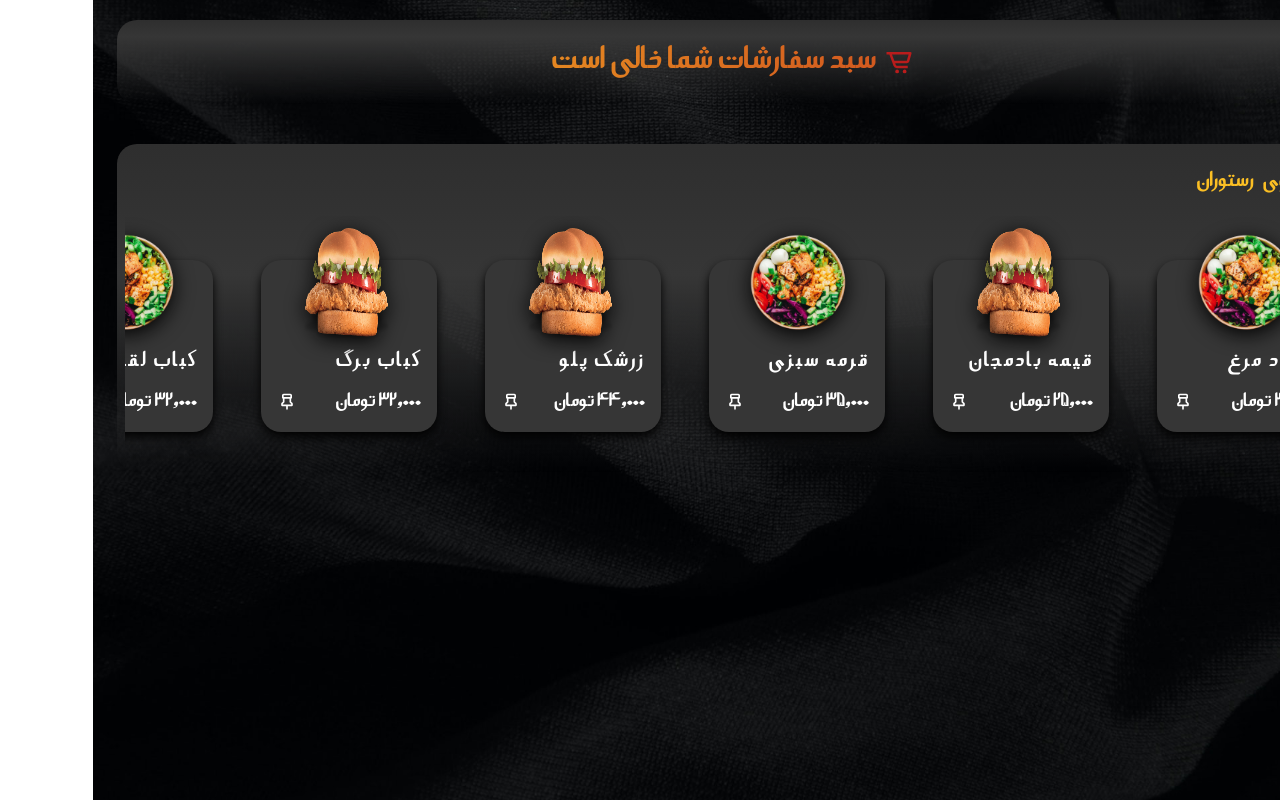
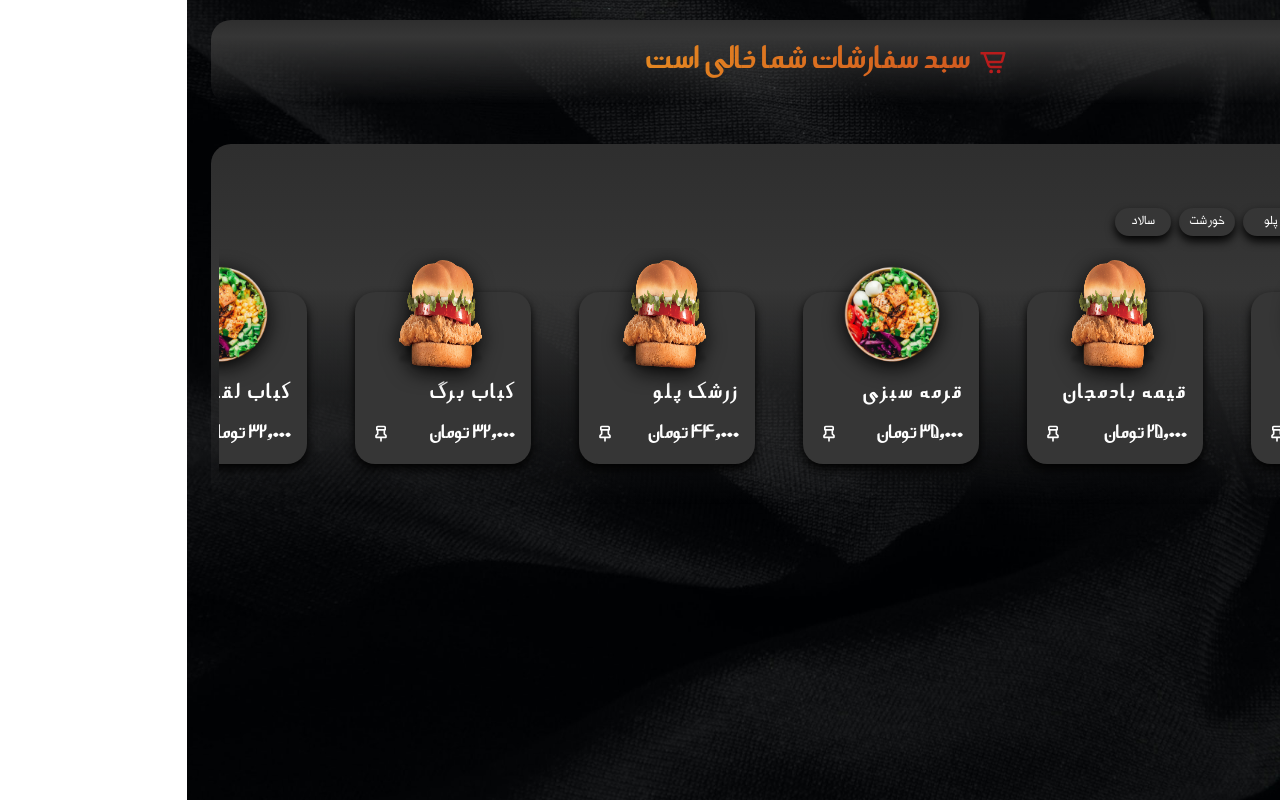
Before and after one commit to armin-bkh/restaurant-hamrah, a React (Create React App) app: page / in a window 1280 px wide. Built offline with nearby package versions, Linux system fonts and the light colour scheme.

Commit message:
filter component created

```diff
--- /dev/null
+++ b/src/Components/Filter/FIlter.jsx
@@ -0,0 +1,85 @@
+import { useState } from "react";
+import { useProductsAction } from "../Provider/ProductsProvider";
+import styles from "./Filter.module.scss";
+
+const Filter = () => {
+  const [filter, setFilter] = useState("");
+  const { filterProductsHandler } = useProductsAction();
+
+  const changeHandler = (e) => {
+    setFilter(e.target.value);
+    filterProductsHandler(e.target.value);
+  };
+
+  return (
+    <article className={`flex justify-start items-center`}>
+      <div
+        className={`shadow-md relative text-sm py-1 w-14 ml-2 rounded-full ${styles.inputContainer}`}
+      >
+        <input
+          id="all"
+          className={`hidden w-full h-full`}
+          type="radio"
+          checked={filter === "all" && true}
+          value="all"
+          onChange={changeHandler}
+        />
+        <label className={`flex justify-center items-center`} htmlFor="all">همه</label>
+      </div>
+      <div
+        className={`shadow-md relative text-sm py-1 w-14 ml-2 rounded-full ${styles.inputContainer}`}
+      >
+        <input
+          id="kebab"
+          className={`hidden w-full h-full`}
+          type="radio"
+          checked={filter === "kebab" && true}
+          value="kebab"
+          onChange={changeHandler}
+        />
+        <label className={`flex justify-center items-center`} htmlFor="kebab">کباب ها</label>
+      </div>
+      <div
+        className={`shadow-md relative text-sm py-1 w-14 ml-2 rounded-full ${styles.inputContainer}`}
+      >
+        <input
+          id="polo"
+          className={`hidden w-full h-full`}
+          type="radio"
+          checked={filter === "polo" && true}
+          value="polo"
+          onChange={changeHandler}
+        />
+        <label className={`flex justify-center items-center`} htmlFor="polo">پلو</label>
+      </div>
+      <div
+        className={`shadow-md relative text-sm py-1 w-14 ml-2 rounded-full ${styles.inputContainer}`}
+      >
+        <input
+          id="khoresht"
+          className={`hidden w-full h-full`}
+          type="radio"
+          checked={filter === "khoresht" && true}
+          value="khoresht"
+          onChange={changeHandler}
+        />
+        <label className={`flex justify-center items-center`} htmlFor="khoresht">خورشت</label>
+      </div>
+      <div
+        className={`shadow-md relative text-sm py-1 w-14 ml-2 rounded-full ${styles.inputContainer}`}
+      >
+        <input
+          id="salad"
+          className={`hidden w-full h-full`}
+          type="radio"
+          checked={filter === "salad" && true}
+          value="salad"
+          onChange={changeHandler}
+        />
+        <label className={`flex justify-center items-center`} htmlFor="salad">سالاد</label>
+      </div>
+    </article>
+  );
+};
+
+export default Filter;
--- /dev/null
+++ b/src/Components/Filter/Filter.module.scss
@@ -0,0 +1,26 @@
+$A-Noor: 'A-Noor';
+$FP_Arsoo: 'FP_Arsoo';
+
+@font-face {
+    font-family: "A-Noor";
+    src: url('./../../fonts/A-Noor.ttf');
+}
+
+@font-face {
+    font-family: "FP_Arsoo";
+    src: url('./../../fonts/FP_Arsoo.ttf');
+}
+
+.inputContainer{
+    color: #fff;
+    background: #363636;
+    box-shadow: 0 5px 10px #020202;
+    cursor: pointer;
+
+    label{
+        cursor: pointer;
+        font-family: $A-Noor;
+        width: 100%;
+        height: 100%;
+    }
+}
--- a/src/Components/ProductList/ProductList.jsx
+++ b/src/Components/ProductList/ProductList.jsx
@@ -2,12 +2,16 @@ import Product from "../Product/Product";
 import { useProducts } from "../Provider/ProductsProvider";
 import styles from './ProductList.module.scss';
 import { BiFoodMenu } from 'react-icons/bi';
+import Filter from "../Filter/FIlter";
 
 const ProductList = () => {
     const products = useProducts();
     return (
         <section className={`mt-10 mx-6 flex flex-col px-2 py-6 ${styles.productListContainer}`}>
-            <h1 className={`mb-5 flex items-center text-base md:text-lg lg:text-xl px-2 text-yellow-400 ${styles.productListTitle}`}><BiFoodMenu className={`ml-2 text-yellow-400`} />منوی رستوران</h1>
+            <header className={`mb-3 px-2`}>
+                <h1 className={`mb-3 flex justify-start items-center text-base md:text-lg lg:text-xl text-yellow-400 ${styles.productListTitle}`}><BiFoodMenu className={`ml-2 text-yellow-400`} />منوی رستوران</h1>
+                <Filter />
+            </header>
             <article className={`flex flex-nowrap pt-11 pb-4 px-2 overflow-x-scroll ${styles.productList}`}>
                 {
                     products.length ?
--- a/src/Components/Provider/ProductsProvider.js
+++ b/src/Components/Provider/ProductsProvider.js
@@ -97,12 +97,10 @@ const reducer = (state, action) => {
         return { ...state, message: "error", visible: true };
       }
     }
-
     case "deleteItemCart": {
       const filteredCart = state.cart.filter((item) => item.id !== action.id);
       return { ...state, cart: filteredCart, message: "delete", visible: true };
     }
-
     case "submitCart": {
       Swal.fire({
         title: "ثبت گردید",
@@ -114,6 +112,11 @@ const reducer = (state, action) => {
         backdrop: true,
       });
       return { ...state, cart: [] };
+    }
+    case "filterProducts": {
+      if(action.value === 'all') return { ...state, products: productsData };
+      const filterdProducts = productsData.filter(pr => pr.filter === action.value);
+      return {...state, products: filterdProducts};
     }
     default:
       return state;
@@ -192,6 +195,10 @@ export const useProductsAction = () => {
     dispatch({ type: "decrementCount" });
   };
 
+  const filterProductsHandler = (value) => {
+    dispatch({type: "filterProducts", value: value});
+  }
+
   return {
     addToCartHandler,
     deleteItemCartHandler,
@@ -201,5 +208,6 @@ export const useProductsAction = () => {
     toShowHandler,
     incrementCountHandler,
     decrementCountHandler,
+    filterProductsHandler
   };
 };
--- a/src/db/products.js
+++ b/src/db/products.js
@@ -9,6 +9,7 @@ export const productsData = [
         information: "سالاد مرغ یک غذای بسیار سبک و مناسب برای افرادی است  که در رژیم هستند یا اهل غذا های سنگین نیستند",
         materials: ["مرغ", "گوجه", "کاهو", "روغن زیتون", "لیمو", "پیاز"],
         img: imgOne,
+        filter: "salad"
     },
     {
         id: 2,
@@ -17,6 +18,7 @@ export const productsData = [
         information: "سالاد مرغ یک غذای بسیار سبک و مناسب برای افرادی است  که در رژیم هستند یا اهل غذا های سنگین نیستند",
         materials: ["مرغ", "گوجه", "کاهو", "روغن زیتون", "لیمو", "پیاز"],
         img: imgTwo,
+        filter: "khoresht"
     },
     {
         id: 3,
@@ -25,6 +27,7 @@ export const productsData = [
         information: "سالاد مرغ یک غذای بسیار سبک و مناسب برای افرادی است  که در رژیم هستند یا اهل غذا های سنگین نیستند",
         materials: ["مرغ", "گوجه", "کاهو", "روغن زیتون", "لیمو", "پیاز"],
         img: imgOne,
+        filter: "khoresht"
     },
     {
         id: 4,
@@ -33,6 +36,7 @@ export const productsData = [
         information: "سالاد مرغ یک غذای بسیار سبک و مناسب برای افرادی است  که در رژیم هستند یا اهل غذا های سنگین نیستند",
         materials: ["مرغ", "گوجه", "کاهو", "روغن زیتون", "لیمو", "پیاز"],
         img: imgTwo,
+        filter: "polo"
     },
     {
         id: 5,
@@ -41,6 +45,7 @@ export const productsData = [
         information: "سالاد مرغ یک غذای بسیار سبک و مناسب برای افرادی است  که در رژیم هستند یا اهل غذا های سنگین نیستند",
         materials: ["مرغ", "گوجه", "کاهو", "روغن زیتون", "لیمو", "پیاز"],
         img: imgTwo,
+        filter: "kebab"
     },
     {
         id: 6,
@@ -49,6 +54,7 @@ export const productsData = [
         information: "سالاد مرغ یک غذای بسیار سبک و مناسب برای افرادی است  که در رژیم هستند یا اهل غذا های سنگین نیستند",
         materials: ["مرغ", "گوجه", "کاهو", "روغن زیتون", "لیمو", "پیاز"],
         img: imgOne,
+        filter: "kebab"
     },
     {
         id: 7,
@@ -57,6 +63,7 @@ export const productsData = [
         information: "سالاد مرغ یک غذای بسیار سبک و مناسب برای افرادی است  که در رژیم هستند یا اهل غذا های سنگین نیستند",
         materials: ["مرغ", "گوجه", "کاهو", "روغن زیتون", "لیمو", "پیاز"],
         img: imgTwo,
+        filter: "kebab"
     },
     {
         id: 8,
@@ -65,6 +72,7 @@ export const productsData = [
         information: "سالاد مرغ یک غذای بسیار سبک و مناسب برای افرادی است  که در رژیم هستند یا اهل غذا های سنگین نیستند",
         materials: ["مرغ", "گوجه", "کاهو", "روغن زیتون", "لیمو", "پیاز"],
         img: imgTwo,
+        filter: "kebab"
     },
     {
         id: 9,
@@ -73,6 +81,7 @@ export const productsData = [
         information: "سالاد مرغ یک غذای بسیار سبک و مناسب برای افرادی است  که در رژیم هستند یا اهل غذا های سنگین نیستند",
         materials: ["مرغ", "گوجه", "کاهو", "روغن زیتون", "لیمو", "پیاز"],
         img: imgOne,
+        filter: "polo"
     },
     {
         id: 10,
@@ -81,6 +90,7 @@ export const productsData = [
         information: "سالاد مرغ یک غذای بسیار سبک و مناسب برای افرادی است  که در رژیم هستند یا اهل غذا های سنگین نیستند",
         materials: ["مرغ", "گوجه", "کاهو", "روغن زیتون", "لیمو", "پیاز"],
         img: imgOne,
+        filter: "polo"
     },
 
     {
@@ -90,6 +100,7 @@ export const productsData = [
         information: "سالاد مرغ یک غذای بسیار سبک و مناسب برای افرادی است  که در رژیم هستند یا اهل غذا های سنگین نیستند",
         materials: ["مرغ", "گوجه", "کاهو", "روغن زیتون", "لیمو", "پیاز"],
         img: imgTwo,
+        filter: "polo"
     },
     {
         id: 12,
@@ -98,6 +109,7 @@ export const productsData = [
         information: "سالاد مرغ یک غذای بسیار سبک و مناسب برای افرادی است  که در رژیم هستند یا اهل غذا های سنگین نیستند",
         materials: ["مرغ", "گوجه", "کاهو", "روغن زیتون", "لیمو", "پیاز"],
         img: imgTwo,
+        filter: "salad"
     },
     {
         id: 13,
@@ -106,5 +118,6 @@ export const productsData = [
         information: "سالاد مرغ یک غذای بسیار سبک و مناسب برای افرادی است  که در رژیم هستند یا اهل غذا های سنگین نیستند",
         materials: ["مرغ", "گوجه", "کاهو", "روغن زیتون", "لیمو", "پیاز"],
         img: imgOne,
+        filter: "salad"
     },
 ]
```
